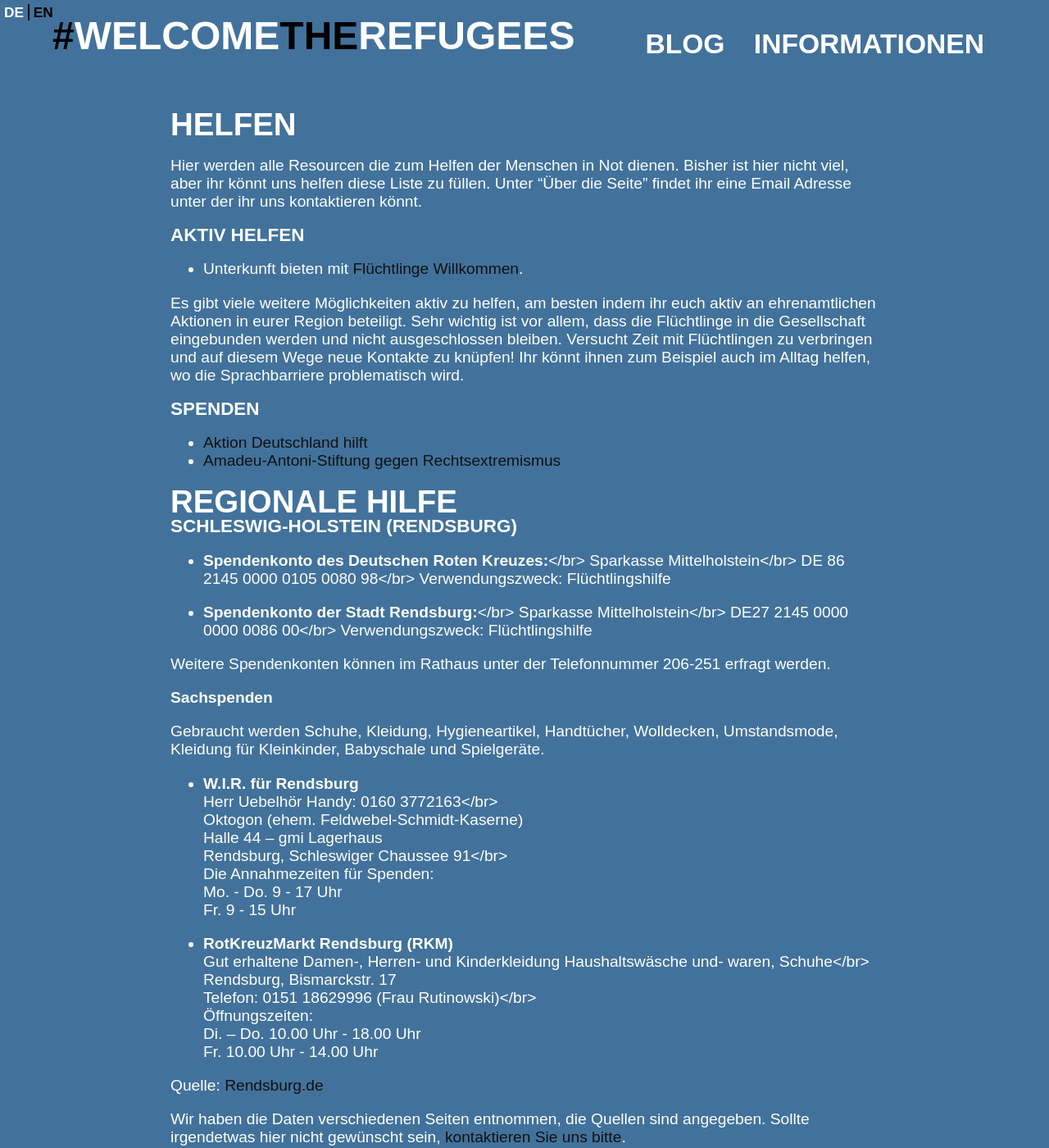
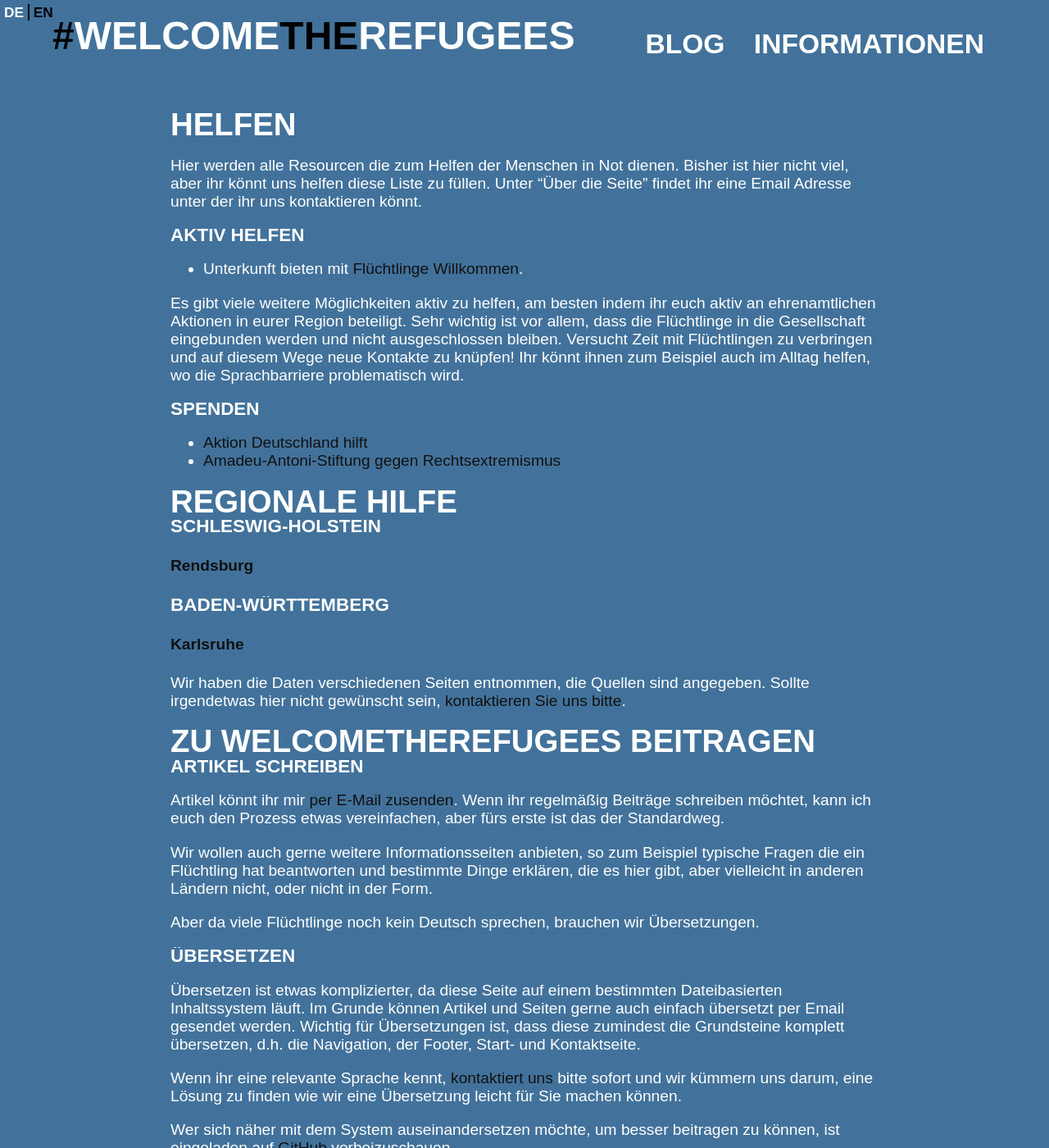
Before and after one commit to welcometherefugees/welcometherefugees, a Jekyll site: the page built from helfen/index.md, in a window 1280 px wide and 1400 px high. Shown: the whole window at 82% size. Built offline with Jekyll 4.4.1, drawn with Linux system fonts in a browser that asks for light colours; Markdown is read by kramdown in place of the engine named in the settings.

```diff
--- /dev/null
+++ b/helfen/bundeslaender/baden-wuerttemberg/index.md
@@ -0,0 +1,4 @@
+---
+title: Baden-Württemberg
+bundesland: true
+---
--- a/helfen/index.md
+++ b/helfen/index.md
@@ -14,42 +14,23 @@ Es gibt viele weitere Möglichkeiten aktiv zu helfen, am besten indem ihr euch a
 * [Amadeu-Antoni-Stiftung gegen Rechtsextremismus](http://www.amadeu-antonio-stiftung.de/)
 
 ## Regionale Hilfe
-### Schleswig-Holstein ([Rendsburg](http://www.rendsburg.de/fluechtlingshilfe.html))
 
-* **Spendenkonto des Deutschen Roten Kreuzes:**</br>
-  Sparkasse Mittelholstein</br>
-  DE 86 2145 0000 0105 0080 98</br>
-  Verwendungszweck: Flüchtlingshilfe
 
-* **Spendenkonto der Stadt Rendsburg:**</br>
-  Sparkasse Mittelholstein</br>
-  DE27 2145 0000 0000 0086 00</br>
-  Verwendungszweck: Flüchtlingshilfe
+{% for bundesland in site.pages %}
+    {% if bundesland.bundesland == true and page.language == de %}
 
-Weitere Spendenkonten können im Rathaus unter der Telefonnummer 206-251 erfragt werden.
+###{{bundesland.title}}
 
-**Sachspenden**
+        {% for kreis in site.pages %}
 
-Gebraucht werden Schuhe, Kleidung, Hygieneartikel, Handtücher, Wolldecken, Umstandsmode, Kleidung für Kleinkinder, Babyschale und Spielgeräte.
+            {% if kreis.kreis == true and kreis.bundesland == bundesland.title %}
+####[{{kreis.title}}]({{kreis.url}})
+            {% endif %}
+        {% endfor %}
 
-* **W.I.R. für Rendsburg**
-  Herr Uebelhör Handy: 0160 3772163</br>
-  Oktogon (ehem. Feldwebel-Schmidt-Kaserne)
-  Halle 44 – gmi Lagerhaus
-  Rendsburg, Schleswiger Chaussee 91</br>
-  Die Annahmezeiten für Spenden:
-  Mo. - Do. 9 - 17 Uhr
-  Fr. 9 - 15 Uhr
+    {% endif%}
+{% endfor %}
 
-* **RotKreuzMarkt Rendsburg (RKM)**
-  Gut erhaltene Damen-, Herren- und Kinderkleidung Haushaltswäsche und- waren, Schuhe</br>
-  Rendsburg, Bismarckstr. 17
-  Telefon: 0151 18629996 (Frau Rutinowski)</br>
-  Öffnungszeiten:
-  Di. – Do. 10.00 Uhr - 18.00 Uhr
-  Fr. 10.00 Uhr - 14.00 Uhr
-
-Quelle: [Rendsburg.de](http://www.rendsburg.de/fluechtlingshilfe.html)
 
 Wir haben die Daten verschiedenen Seiten entnommen, die Quellen sind angegeben. Sollte irgendetwas hier nicht gewünscht sein, [kontaktieren Sie uns bitte](/kontakt).
 
```
Also changed, not shown: helfen/bundeslaender/baden-wuerttemberg/karlsruhe.md (added, +14 -0 lines), helfen/bundeslaender/schleswig-holstein/index.md (added, +6 -0 lines), helfen/bundeslaender/schleswig-holstein/rendsburg.md (added, +40 -0 lines), en/help/help.html (renamed from en/help.html), 1 other file.
